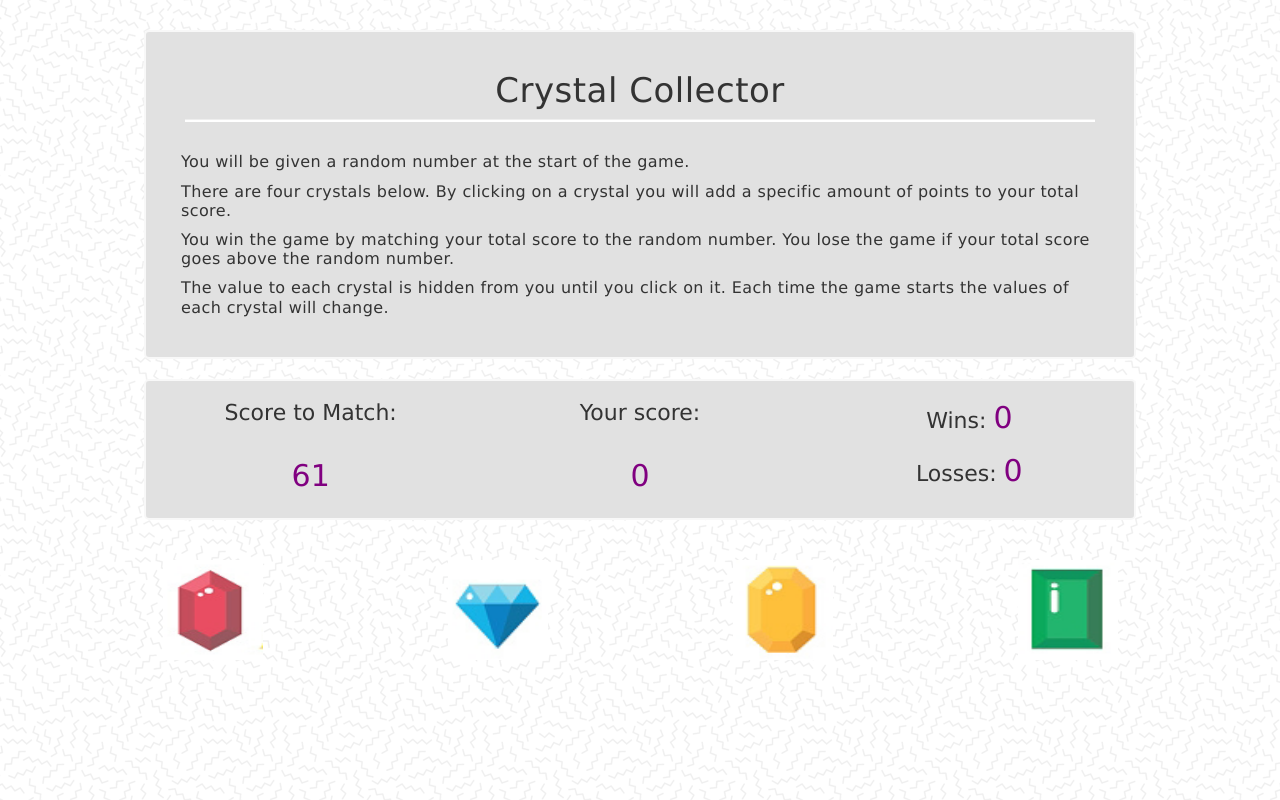
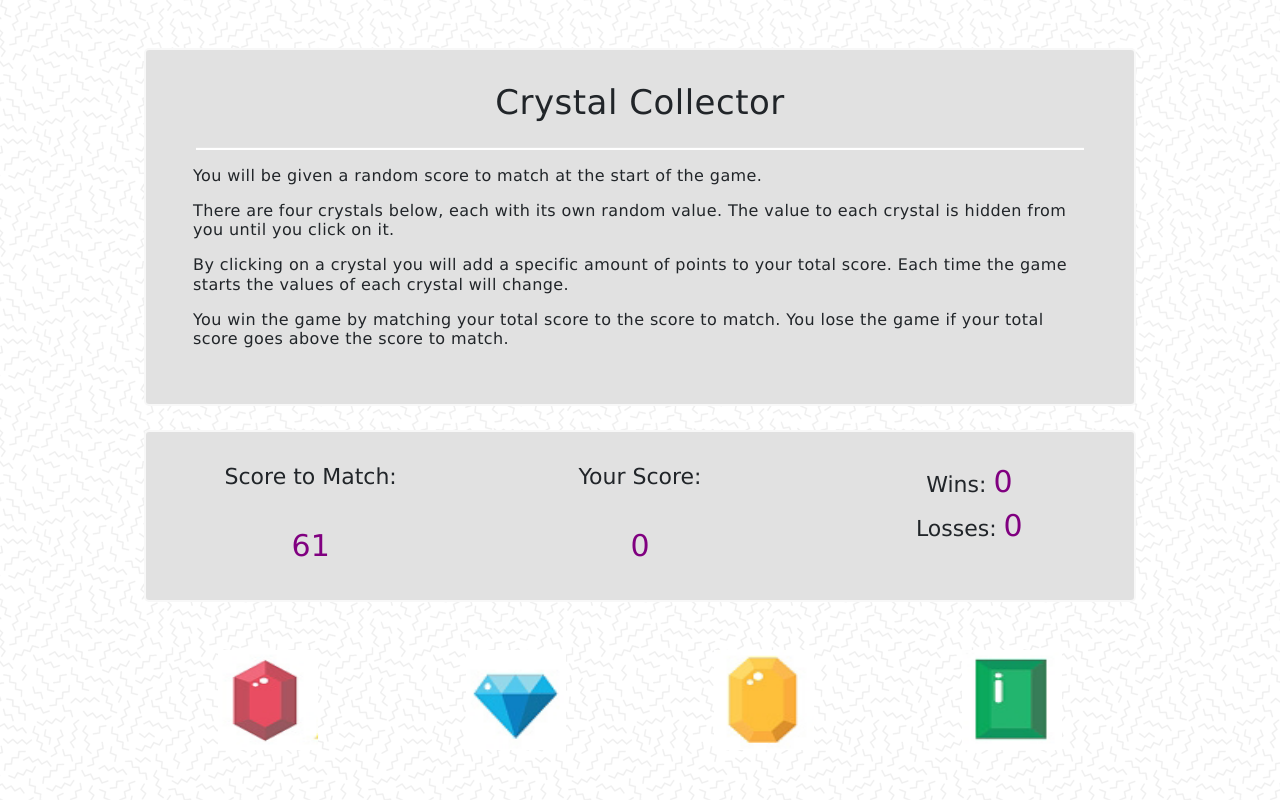
Before and after one commit to matthewemichael/unit-4-game, a plain HTML site: page index.html in a window 1280 px wide. Drawn offline with nearby package versions, Linux system fonts and the light colour scheme.

Commit message:
linked to newest version of bootstrap, fixed instructions.

```diff
--- a/assets/css/style.css
+++ b/assets/css/style.css
@@ -51,6 +51,7 @@ h5 {
     text-align: center;
     background-color: #e1e1e1;
     padding-bottom: 2rem;
+    padding-top: 2rem;
     border: 2px solid #f8f8f8;
 }
 
@@ -63,6 +64,7 @@ h5 {
     margin: 0 auto;
     max-width: 992px;
     text-align: center;
-    display: inline;
+    display: inline-flexbox;
+
 
 }
--- a/index.html
+++ b/index.html
@@ -5,7 +5,7 @@
     <meta name="viewport" content="width=device-width, initial-scale=1.0">
     <meta http-equiv="X-UA-Compatible" content="ie=edge">
     <link rel="stylesheet" href="assets/css/style.css">
-    <link rel="stylesheet" href="https://maxcdn.bootstrapcdn.com/bootstrap/3.3.7/css/bootstrap.min.css" integrity="sha384-BVYiiSIFeK1dGmJRAkycuHAHRg32OmUcww7on3RYdg4Va+PmSTsz/K68vbdEjh4u" crossorigin="anonymous">
+    <link rel="stylesheet" href="https://stackpath.bootstrapcdn.com/bootstrap/4.3.1/css/bootstrap.min.css" integrity="sha384-ggOyR0iXCbMQv3Xipma34MD+dH/1fQ784/j6cY/iJTQUOhcWr7x9JvoRxT2MZw1T" crossorigin="anonymous">
     <script src="https://code.jquery.com/jquery-3.3.1.slim.min.js" integrity="sha384-q8i/X+965DzO0rT7abK41JStQIAqVgRVzpbzo5smXKp4YfRvH+8abtTE1Pi6jizo" crossorigin="anonymous"></script>
     <script src="https://cdnjs.cloudflare.com/ajax/libs/popper.js/1.14.7/umd/popper.min.js" integrity="sha384-UO2eT0CpHqdSJQ6hJty5KVphtPhzWj9WO1clHTMGa3JDZwrnQq4sF86dIHNDz0W1" crossorigin="anonymous"></script>
     <script src="https://stackpath.bootstrapcdn.com/bootstrap/4.3.1/js/bootstrap.min.js" integrity="sha384-JjSmVgyd0p3pXB1rRibZUAYoIIy6OrQ6VrjIEaFf/nJGzIxFDsf4x0xIM+B07jRM" crossorigin="anonymous"></script>
@@ -21,10 +21,10 @@
             </h1>
             <hr>
             <h5 class="col-lg-12 text-justify-left">
-                <p>You will be given a random number at the start of the game.</p>
-                <p>There are four crystals below. By clicking on a crystal you will add a specific amount of points to your total score.</p>
-                <p>You win the game by matching your total score to the random number. You lose the game if your total score goes above the random number.</p>
-                <p>The value to each crystal is hidden from you until you click on it. Each time the game starts the values of each crystal will change.</p>
+                <p>You will be given a random score to match at the start of the game.</p>
+                <p>There are four crystals below, each with its own random value. The value to each crystal is hidden from you until you click on it.</p>
+                <p> By clicking on a crystal you will add a specific amount of points to your total score. Each time the game starts the values of each crystal will change.</p>
+                <p>You win the game by matching your total score to the score to match. You lose the game if your total score goes above the score to match.</p>
             </h5>
         </div>
         <br>
@@ -34,7 +34,7 @@
                 <span class="statText" id="scoreToMatch"></span>
             </div>
             <div class="col-sm-4">
-                <h3>Your score:</h3><br>
+                <h3>Your Score:</h3><br>
                 <span class="statText" id="totalScore"></span>
             </div>
             <div class="col-sm-4">
@@ -60,6 +60,7 @@
         </div>
 
     </div>
+    <script src="assets/javascript/game.js"></script>
 </body>
-<script src="assets/javascript/game.js"></script>
+
 </html>
```
